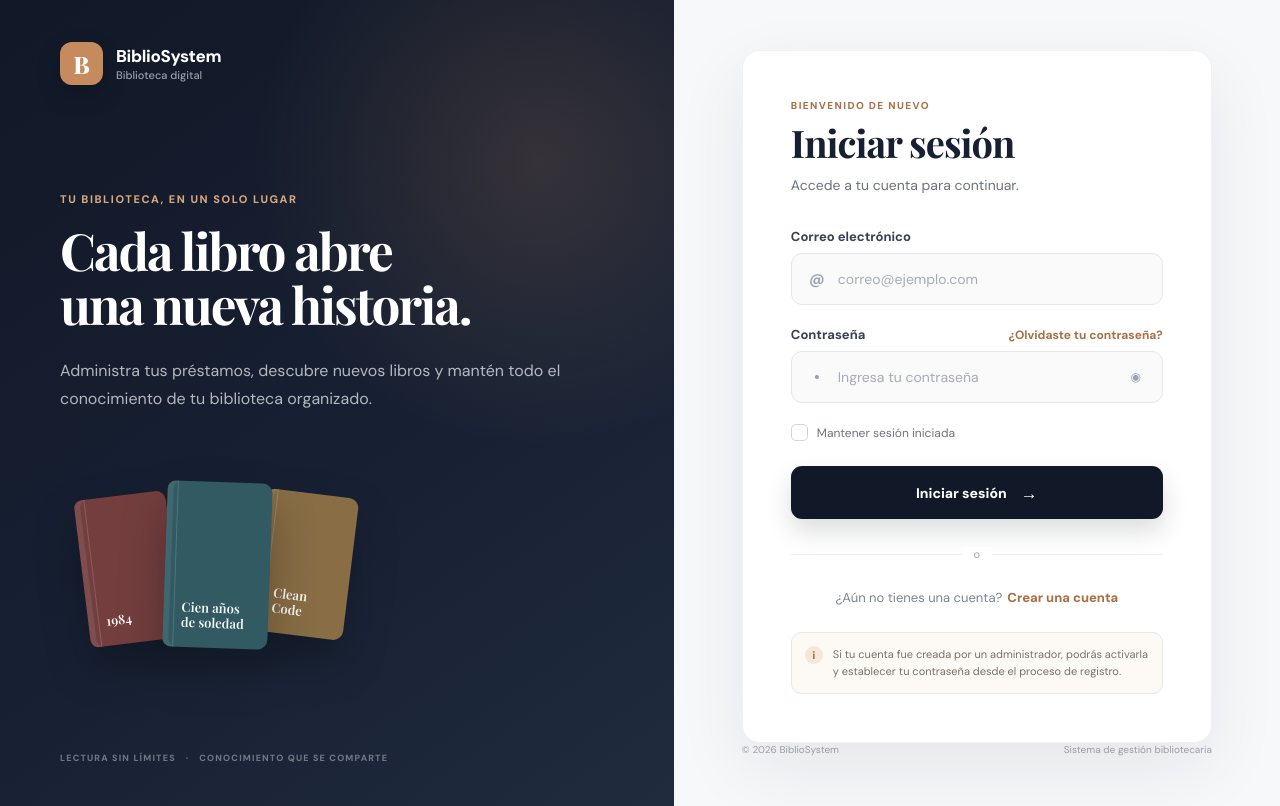
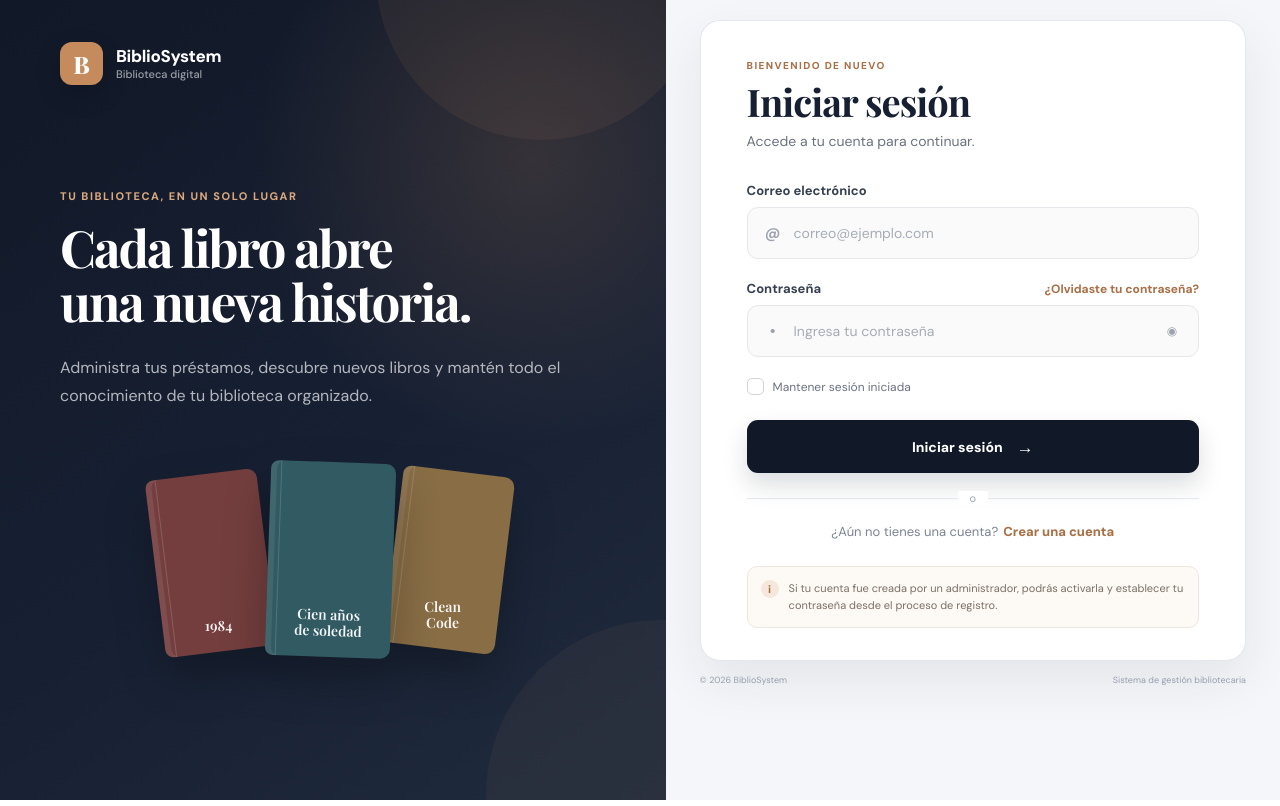
Before and after one commit to jeremylopezarteaga04-pixel/BiblioSystem, a PHP site: page /frontend/pages/login.html in a window 1280 px wide. Run offline with PHP 8.4, Linux system fonts and the light colour scheme.

Commit message:
cambiando css del login

```diff
--- a/frontend/css/auth.css
+++ b/frontend/css/auth.css
@@ -44,16 +43,26 @@
   font-family: "DM Sans", sans-serif;
 }
 
+.auth-page *,
+.auth-page *::before,
+.auth-page *::after {
+  box-sizing: border-box;
+}
+
 
 /* ============================================================
    LAYOUT PRINCIPAL
    ============================================================ */
 
 .auth-layout {
+  display: grid;
+
+  grid-template-columns:
+    minmax(420px, 52%)
+    minmax(480px, 48%);
+
+  width: 100%;
   min-height: 100vh;
-
-  display: grid;
-  grid-template-columns: minmax(420px, 1fr) minmax(480px, 0.9fr);
 }
 
 
@@ -67,11 +76,14 @@
   display: flex;
   flex-direction: column;
 
+  min-width: 0;
   min-height: 100vh;
 
   padding: 42px 60px;
 
   overflow: hidden;
+
+  color: #ffffff;
 
   background:
     radial-gradient(
@@ -85,8 +97,47 @@
       #172033 55%,
       #202b3d 100%
     );
+}
 
-  color: #ffffff;
+
+/* ============================================================
+   CÍRCULOS DECORATIVOS
+   ============================================================ */
+
+.auth-showcase::before {
+  content: "";
+
+  position: absolute;
+
+  width: 330px;
+  height: 330px;
+
+  top: -190px;
+  right: -40px;
+
+  border-radius: 50%;
+
+  background: rgba(197, 139, 93, 0.08);
+
+  pointer-events: none;
+}
+
+.auth-showcase::after {
+  content: "";
+
+  position: absolute;
+
+  width: 350px;
+  height: 350px;
+
+  right: -170px;
+  bottom: -170px;
+
+  border-radius: 50%;
+
+  background: rgba(197, 139, 93, 0.06);
+
+  pointer-events: none;
 }
 
 
@@ -95,8 +146,12 @@
    ============================================================ */
 
 .auth-brand {
+  position: relative;
+  z-index: 10;
+
   display: inline-flex;
   align-items: center;
+
   gap: 13px;
 
   width: fit-content;
@@ -121,10 +178,19 @@
   color: #ffffff;
 
   font-family: "Playfair Display", serif;
+
   font-size: 24px;
   font-weight: 800;
 
-  box-shadow: 0 10px 25px rgba(0, 0, 0, 0.2);
+  box-shadow:
+    0 10px 25px rgba(0, 0, 0, 0.20);
+}
+
+.auth-brand > span:last-child {
+  display: flex;
+  flex-direction: column;
+
+  line-height: 1.1;
 }
 
 .auth-brand strong {
@@ -132,13 +198,14 @@
 
   font-size: 17px;
   font-weight: 800;
+
   letter-spacing: -0.02em;
 }
 
 .auth-brand small {
   display: block;
 
-  margin-top: 1px;
+  margin-top: 3px;
 
   color: rgba(255, 255, 255, 0.58);
 
@@ -153,8 +220,9 @@
 
 .auth-showcase-content {
   position: relative;
-  z-index: 2;
+  z-index: 3;
 
+  width: 100%;
   max-width: 620px;
 
   margin: auto 0;
@@ -206,16 +277,27 @@
 .auth-books {
   position: relative;
 
-  height: 190px;
+  width: 520px;
+  height: 205px;
 
-  margin-top: 45px;
+  margin: 42px auto 0;
+
+  pointer-events: none;
+
+  z-index: 2;
 }
+
+
+/* ============================================================
+   LIBRO BASE
+   ============================================================ */
 
 .auth-book {
   position: absolute;
 
   display: flex;
   align-items: flex-end;
+  justify-content: center;
 
   padding: 18px;
 
@@ -246,52 +328,81 @@
   background: rgba(255, 255, 255, 0.16);
 }
 
+.auth-book span {
+  position: relative;
+
+  z-index: 2;
+
+  text-align: center;
+
+  font-size: 14px;
+
+  line-height: 1.15;
+}
+
+
+/* ============================================================
+   LIBRO 1984
+   ============================================================ */
+
 .auth-book-one {
-  left: 4%;
+  left: 82px;
   bottom: 5px;
 
-  width: 92px;
-  height: 148px;
+  width: 112px;
+  height: 178px;
 
   background: #743e3e;
 
   transform: rotate(-7deg);
+
+  z-index: 1;
 }
 
+.auth-book-one span {
+  transform: rotate(7deg);
+}
+
+
+/* ============================================================
+   LIBRO CIEN AÑOS DE SOLEDAD
+   ============================================================ */
+
 .auth-book-two {
-  left: 19%;
+  left: 195px;
   bottom: 0;
 
-  width: 105px;
-  height: 166px;
+  width: 125px;
+  height: 195px;
 
   background: #315a62;
 
   transform: rotate(2deg);
 
-  z-index: 2;
+  z-index: 3;
 }
 
+
+/* ============================================================
+   LIBRO CLEAN CODE
+   ============================================================ */
+
 .auth-book-three {
-  left: 36%;
-  bottom: 12px;
+  left: 320px;
+  bottom: 8px;
 
-  width: 92px;
-  height: 143px;
+  width: 112px;
+  height: 178px;
 
   background: #886d45;
 
   transform: rotate(7deg);
 
-  z-index: 1;
+  z-index: 2;
 }
 
-.auth-book span {
-  position: relative;
-
-  z-index: 2;
-
-  font-size: 13px;
+.auth-book-three span {
+  transform: rotate(-7deg);
 }
 
 
@@ -300,16 +411,34 @@
    ============================================================ */
 
 .auth-showcase-footer {
+  position: absolute;
+
+  left: 50%;
+  bottom: -15px;
+
+  transform: translateX(-50%);
+
+  z-index: 5;
+
   display: flex;
   align-items: center;
+  justify-content: center;
+
   gap: 10px;
+
+  width: max-content;
+  max-width: calc(100% - 40px);
 
   color: rgba(255, 255, 255, 0.38);
 
   font-size: 9px;
   font-weight: 800;
 
-  letter-spacing: 0.13em;
+  letter-spacing: 0.20em;
+
+  white-space: nowrap;
+
+  text-align: center;
 }
 
 
@@ -318,15 +447,37 @@
    ============================================================ */
 
 .auth-panel {
-  display: flex;
-  flex-direction: column;
-  justify-content: center;
+  height: 100vh;
 
-  min-height: 100vh;
+  overflow-y: auto;
+  overflow-x: hidden;
 
-  padding: 50px;
+  padding: 20px 34px 40px;
 
-  background: #f7f8fa;
+  background: #f5f6f9;
+}
+
+
+/* ============================================================
+   SCROLL
+   ============================================================ */
+
+.auth-panel::-webkit-scrollbar {
+  width: 8px;
+}
+
+.auth-panel::-webkit-scrollbar-track {
+  background: transparent;
+}
+
+.auth-panel::-webkit-scrollbar-thumb {
+  border-radius: 20px;
+
+  background: #c8ceda;
+}
+
+.auth-panel::-webkit-scrollbar-thumb:hover {
+  background: #aeb6c5;
 }
 
 
@@ -336,20 +487,20 @@
 
 .auth-card {
   width: 100%;
-  max-width: 470px;
+  max-width: 560px;
 
-  margin: auto;
+  margin: 0 auto;
 
-  padding: 48px;
+  padding: 38px 46px 32px;
 
-  border: 1px solid rgba(17, 24, 39, 0.06);
+  border: 1px solid rgba(220, 226, 235, 0.8);
 
-  border-radius: var(--auth-radius);
+  border-radius: 20px;
 
-  background: var(--auth-card);
+  background: #ffffff;
 
   box-shadow:
-    0 25px 70px rgba(17, 24, 39, 0.08);
+    0 20px 50px rgba(31, 41, 55, 0.08);
 }
 
 
@@ -358,7 +509,7 @@
    ============================================================ */
 
 .auth-card-header {
-  margin-bottom: 32px;
+  margin-bottom: 30px;
 }
 
 .auth-card-header .eyebrow {
@@ -382,17 +533,19 @@
   font-family: "Playfair Display", serif;
 
   font-size: 38px;
-  line-height: 1.1;
+
+  line-height: 1.05;
 
   letter-spacing: -0.025em;
 }
 
 .auth-card-header p {
-  margin: 10px 0 0;
+  margin: 8px 0 0;
 
   color: var(--auth-muted);
 
   font-size: 14px;
+
   line-height: 1.6;
 }
 
@@ -703,7 +861,7 @@
   align-items: center;
   justify-content: center;
 
-  margin: 28px 0;
+  margin: 18px 0;
 }
 
 .auth-divider::before {
@@ -716,7 +874,7 @@
 
   height: 1px;
 
-  background: #edf0f2;
+  background: #e3e7ee;
 }
 
 .auth-divider span {
@@ -852,18 +1013,18 @@
 
 .auth-footer {
   width: 100%;
-  max-width: 470px;
+  max-width: 560px;
 
   display: flex;
   justify-content: space-between;
 
   gap: 20px;
 
-  margin: 0 auto;
+  margin: 13px auto 0;
 
-  color: #a0a6af;
+  color: #9aa4b4;
 
-  font-size: 10px;
+  font-size: 9px;
 }
 
 
```
Also changed, not shown: other parts of frontend/css/auth.css (+123 -28 lines).
